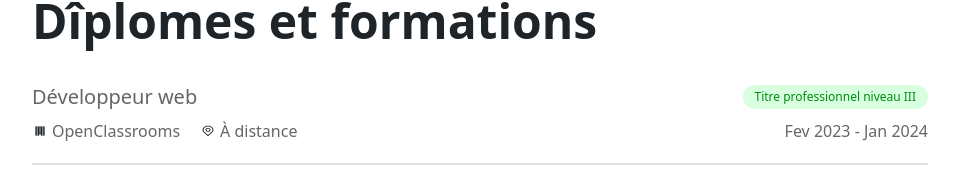
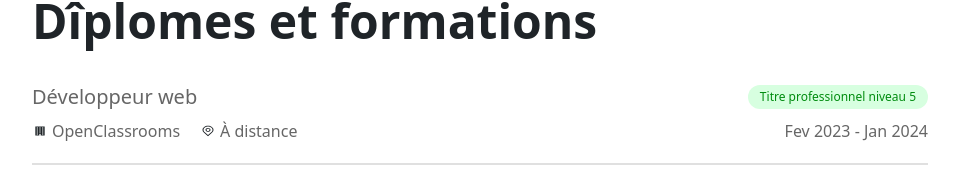
Before and after one commit to ibrasunu/mon-portefolio, a React (Create React App) app: page /about in a window 1280 px wide. Shown: the part 847-1022 px from the top of the page, without its empty margins (160-1119 px from the left). Built offline with nearby package versions, Linux system fonts and the light colour scheme.

Commit message:
update Details.js file

```diff
--- a/src/Details.js
+++ b/src/Details.js
@@ -81,7 +81,7 @@ export const eduDetails = [
     Position: "Développeur web",
     Company: "OpenClassrooms",
     Location: "À distance",
-    Type: "Titre professionnel niveau III",
+    Type: "Titre professionnel niveau 5",
     Duration: "Fev 2023 - Jan 2024",
   },
   {
```
